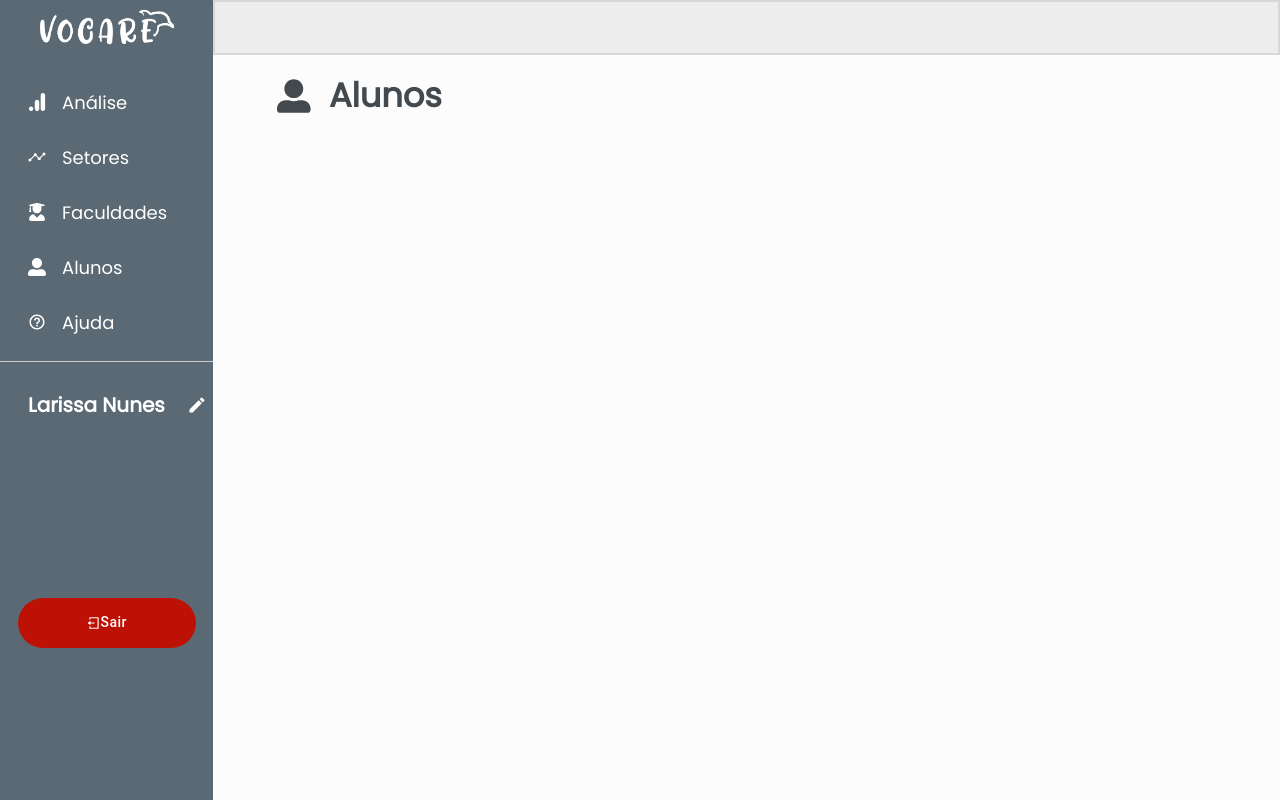
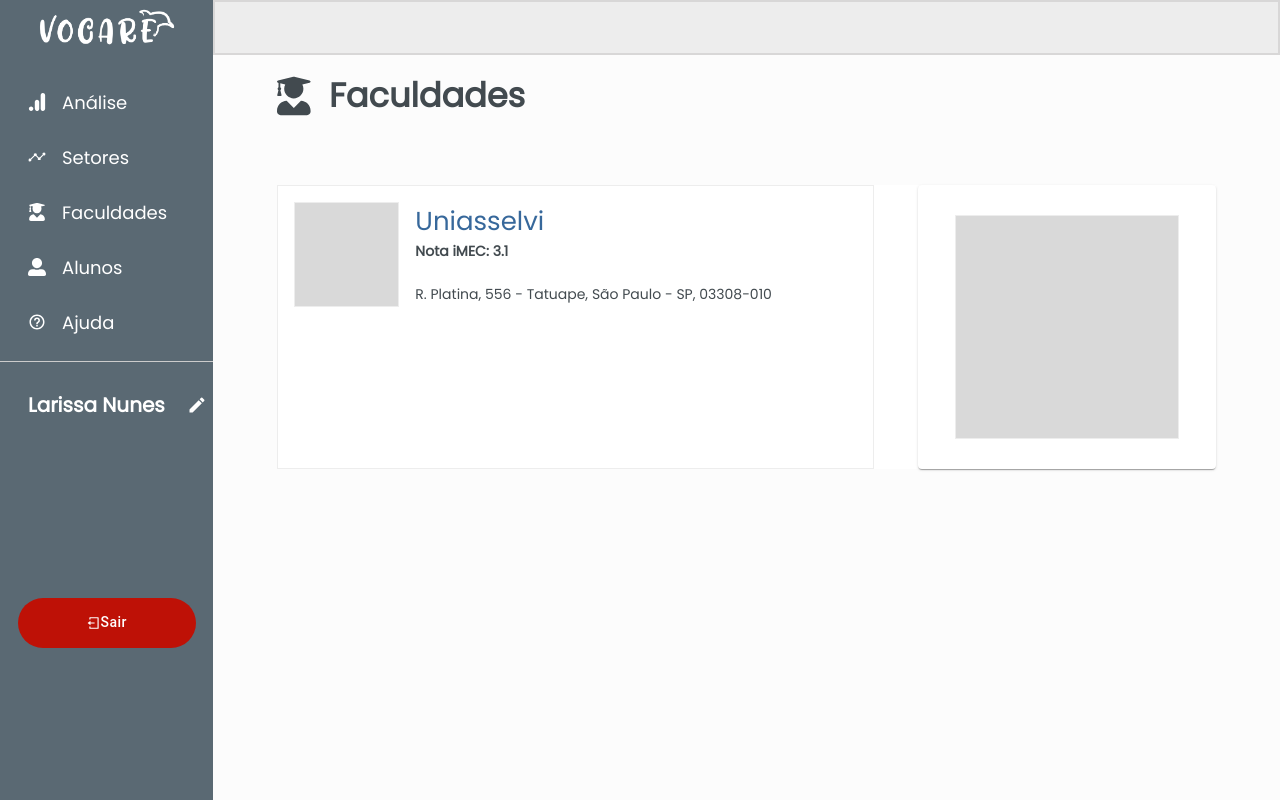
Before and after one commit to larissa-NUF/vocare, a React (Create React App) app: page /faculdades in a window 1280 px wide. Built offline with nearby package versions, Linux system fonts and the light colour scheme; no server answers.

Commit message:
Continuação tela de Faculdades

```diff
--- a/src/components/SideBar/SideBar.tsx
+++ b/src/components/SideBar/SideBar.tsx
@@ -32,7 +32,7 @@ export const SideBar: React.FC = () => {
                                 Setores
                             </Styled.MenuItem>
                         </Styled.Itens>
-                        <Styled.Itens xs={12} onClick={() => navigate("/")}>
+                        <Styled.Itens xs={12} onClick={() => navigate("/faculdades")}>
                             <Styled.MenuItem container>
                                 <FaUserGraduate color="white" />
                                 Faculdades
--- a/src/pages/Faculdades/Faculdades.styled.tsx
+++ b/src/pages/Faculdades/Faculdades.styled.tsx
@@ -1,17 +1,13 @@
-import { Box, Grid, styled } from "@material-ui/core";
-import { DataGrid } from "@mui/x-data-grid";
+import { Grid, styled } from "@material-ui/core";
 import { theme } from "../../styles/theme";
-import { FaUserAlt as Fa } from 'react-icons/fa';
+import { FaUserGraduate as Fa, FaUserGraduate } from 'react-icons/fa';
+import Card from '@mui/material/Card';
 
 export const Container = styled(Grid)({
     width: "88%",
     marginLeft: "auto",
     marginRight: "auto",
 });
-
-export const Lista = styled(Box)({
-    backgroundColor: theme.palette.primary.main,
-}); //sem uso por enquanto
 
 export const Titulo = styled("h2")({
     marginTop: theme.spacing(1),
@@ -21,7 +17,7 @@ export const Titulo = styled("h2")({
     alignItems: "center"
 });
 
-export const Icon = styled(Fa)({
+export const Icon = styled(FaUserGraduate)({
     marginRight: theme.spacing(1.125),
     height: theme.spacing(3.125)
 });
@@ -34,3 +30,30 @@ export const Fundo = styled("div")({
     zIndex: 0,
     border: "solid 2px #d8d7d7"
 });
+
+export const GridFaculdades = styled(Grid)({
+    display: "flex",
+    alignItems: "row",
+    gap: "44px",
+    backgroundColor: "#FFF"
+});
+
+export const Conteudo = styled(Grid)({
+    display: "flex",
+    alignItems: "row",
+    gap: "16px",
+    padding: "16px",
+    border: "1px solid #ededed",
+    borderRadius: "4"
+});
+
+export const Legenda = styled(Grid)({
+    color: "#37689B",
+    fontSize: "26px",
+    Weight: "400px",
+    lineHeight: "39px"
+});
+
+// export const CardFaculdades = styled(Card)({
+//     backgroundColor: "#FFF"
+// });
--- a/src/pages/Faculdades/Faculdades.tsx
+++ b/src/pages/Faculdades/Faculdades.tsx
@@ -1,50 +1,11 @@
 import * as React from 'react';
-import Box from '@mui/material/Box';
 import * as Styled from "./Faculdades.styled"
-import { DataGrid, GridColDef } from '@mui/x-data-grid';
-import { boolean } from 'yup';
 import { theme } from '../../styles/theme';
-import { FaUserAlt as Fa } from 'react-icons/fa';
+import { Grid } from '@mui/material';
+import { FaUserGraduate as Fa } from 'react-icons/fa';
 import { useGetAll } from '../../api/controllers/usuario';
-
-const columns: GridColDef[] = [
-    {
-        field: 'id',
-        headerClassName: 'super-app-theme--header',
-        headerName: 'ID',
-        width: 90,
-    },
-    {
-        field: 'nome',
-        headerClassName: 'super-app-theme--header',
-        headerName: 'Nome Completo',
-        width: 200,
-        editable: false,
-    },
-    {
-        field: 'email',
-        headerClassName: 'super-app-theme--header',
-        headerName: 'Email',
-        type: 'email',
-        width: 200,
-        editable: false,
-    },
-    {
-        field: 'dataCadastro',
-        headerClassName: 'super-app-theme--header',
-        headerName: 'Data Cadastro',
-        type: 'date',
-        width: 200,
-        editable: false,
-    },
-    {
-        field: 'testeRealizado',
-        headerClassName: 'super-app-theme--header',
-        headerName: 'Teste Realizado',
-        type: 'boolean',
-        width: 200,
-    },
-];
+import { Card } from '@mui/material';
+import Logo from "../../assets/img/logo-branco.png";
 
 export const Faculdades: React.FC = () => {
     const { data } = useGetAll();
@@ -52,27 +13,25 @@ export const Faculdades: React.FC = () => {
         <div>
             <Styled.Fundo></Styled.Fundo>
             <Styled.Container>
-                <Styled.Titulo><Styled.Icon />Alunos</Styled.Titulo>
-                <Box sx={{
-                    height: 440,
-                    width: '100%',
-                    '& .super-app-theme--header': {
-                        backgroundColor: theme.palette.primary.main,
-                        color: "#FFF",
-                        textDecoration: "bold",
-                    },
-                }}>
-                    {data &&
-                    <DataGrid
-                    rows={data}
-                    columns={columns}
-                    pageSize={5}
-                    rowsPerPageOptions={[5]}
-                    disableSelectionOnClick
-                    experimentalFeatures={{ newEditingApi: true }}
-                    />}
+                <Styled.Titulo><Styled.Icon />Faculdades</Styled.Titulo>
+                <Styled.GridFaculdades xs={12}>
+                    <Styled.Conteudo xs={8}>
+                            <div>
+                                <div style={{ height: "105px", width: "105px", backgroundColor: "#D9D9D9", border: "1px solid #ededed" }}></div>
+                            </div>
+                            <div>
+                                <Styled.Legenda>Uniasselvi</Styled.Legenda>
+                                <p style={{ fontSize: "14px", fontWeight: "bold", lineHeight: "21px" }}>Nota iMEC: 3.1</p>
+                                <p style={{ fontSize: "14px", lineHeight: "21px", marginTop: "22px" }}>R. Platina, 556 - Tatuape, São Paulo - SP, 03308-010</p>
+                            </div>
+                    </Styled.Conteudo>
+                    <Grid xs={4}>
+                        <Card style={{ backgroundColor: "#FFF", alignItems: "center", display: "flex", padding: "30px" }}>
+                            <div style={{ height: "224px", width: "224px", backgroundColor: "#D9D9D9", border: "1px solid #ededed", marginLeft: "auto", marginRight:"auto" }}></div>
+                        </Card>
+                    </Grid>
+                </Styled.GridFaculdades>
 
-                </Box>
             </Styled.Container>
         </div>
     )
--- a/src/pages/Lista-Alunos/ListaAlunos.tsx
+++ b/src/pages/Lista-Alunos/ListaAlunos.tsx
@@ -59,7 +59,7 @@ export const ListaAlunos: React.FC = () => {
                     '& .super-app-theme--header': {
                         backgroundColor: theme.palette.primary.main,
                         color: "#FFF",
-                        textDecoration: "bold",
+                        fontWeight: "bold",
                     },
                 }}>
                     {data &&
```
